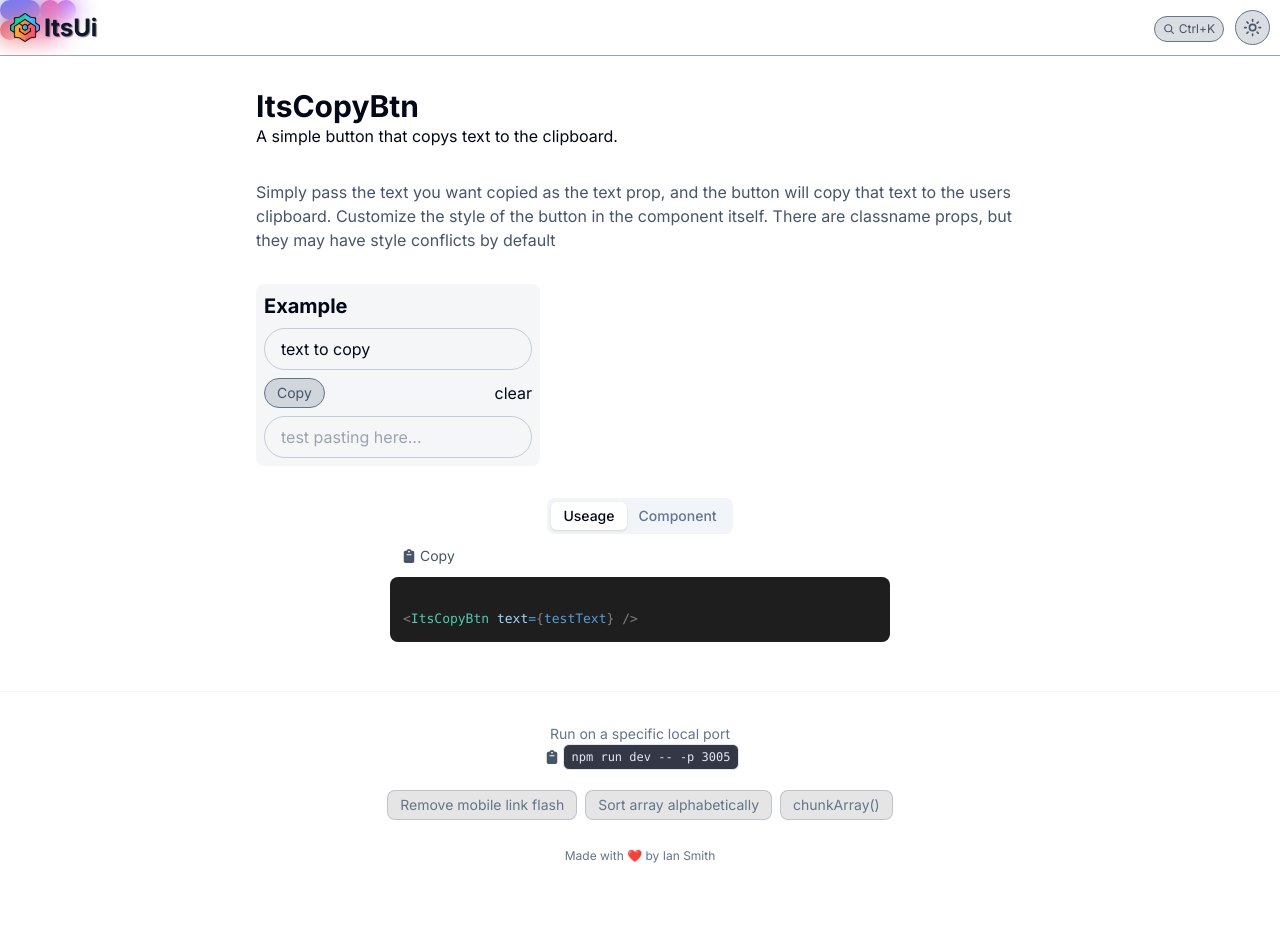
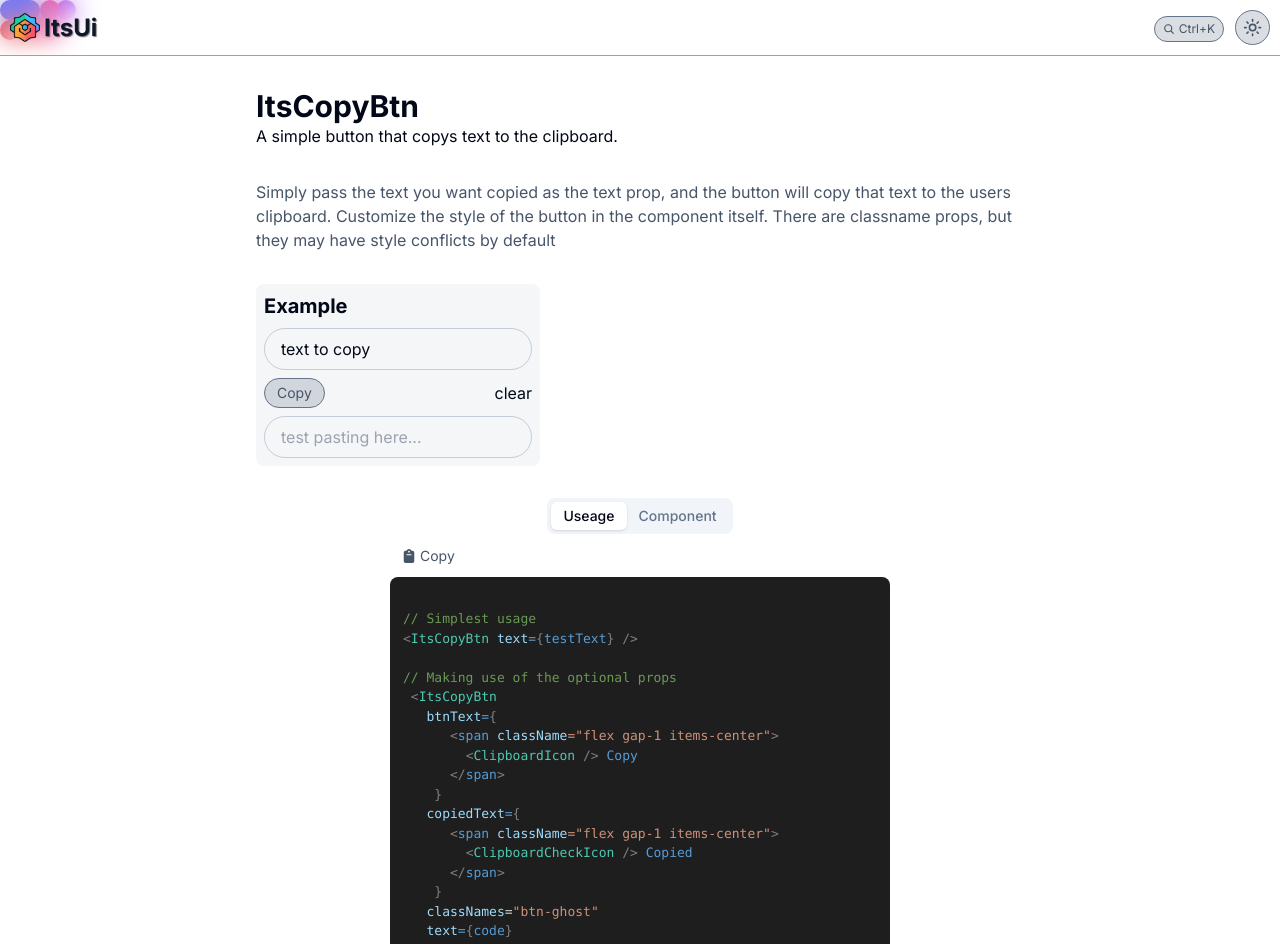
Before and after one commit to whyDoILoveThis/itsui, a Next.js app: page /its-copy-btn in a window 1280 px wide. Shown: the top 944 px of the page. Before the commit the page ends 888 px from the top, so only its background shows below. Built offline with nearby package versions, Linux system fonts and the light colour scheme.

Commit message:
improved usage example for copy txt btn

```diff
--- a/app/its-copy-btn/CodeSnipCopyBtnUsage.ts
+++ b/app/its-copy-btn/CodeSnipCopyBtnUsage.ts
@@ -1,3 +1,20 @@
 export const CodeSnipCopyBtnUsage = `
+// Simplest usage
 <ItsCopyBtn text={testText} />
+
+// Making use of the optional props
+ <ItsCopyBtn
+   btnText={
+      <span className="flex gap-1 items-center">
+        <ClipboardIcon /> Copy
+      </span>
+    }
+   copiedText={
+      <span className="flex gap-1 items-center">
+        <ClipboardCheckIcon /> Copied
+      </span>
+    }
+   classNames="btn-ghost"
+   text={code}
+  />
 `
```
